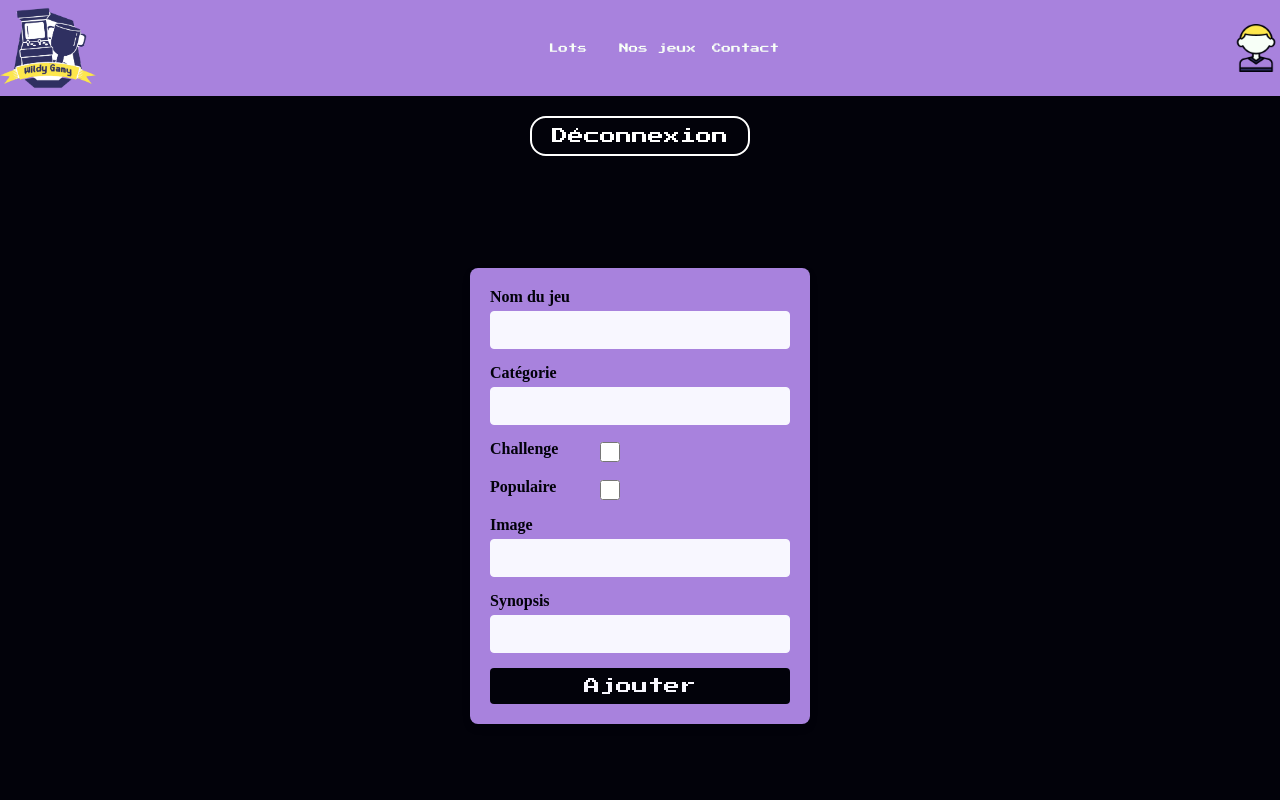
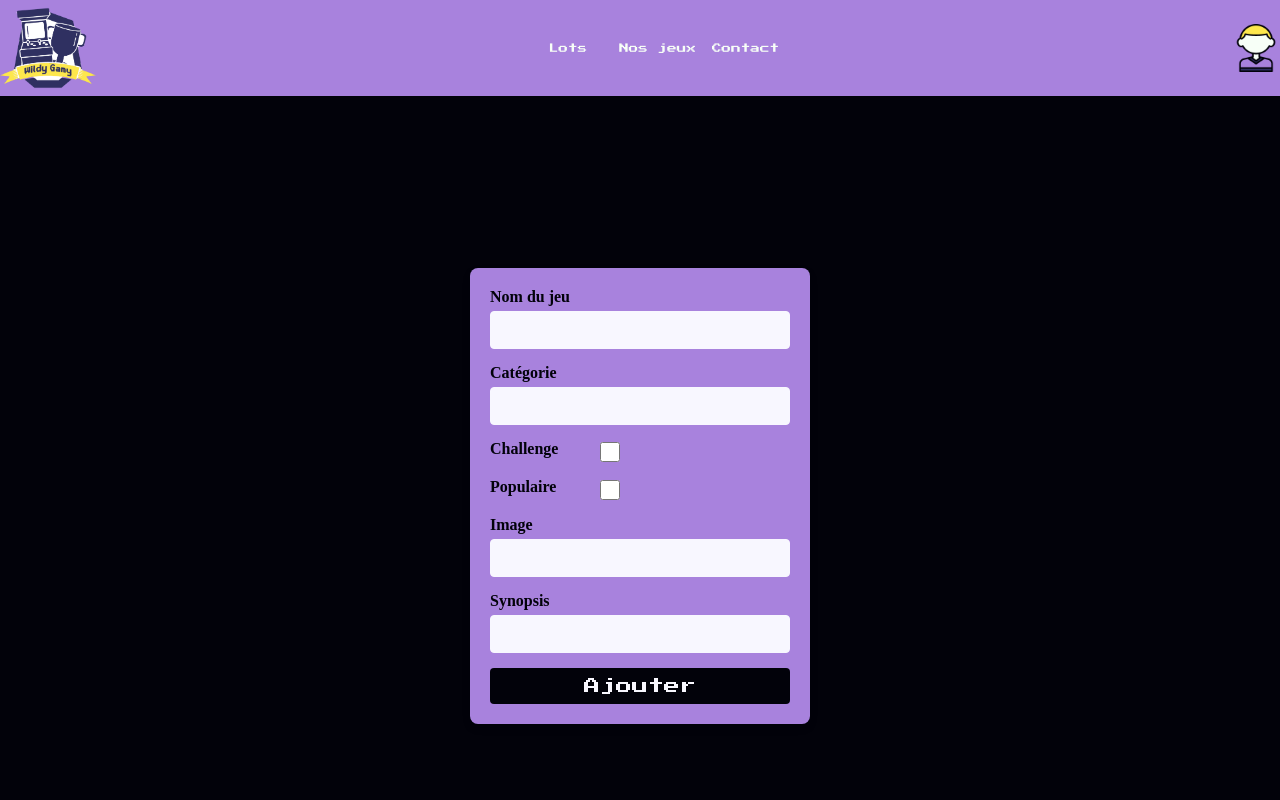
Before and after one commit to WildCodeSchool-2024-02/JS-lyon-0224-P3-wildygamy, a React (Vite) app in the folder client/: page /admin/games/add in a window 1280 px wide. Shown: the top 800 px of the page. Built offline with nearby package versions, Linux system fonts and the light colour scheme; no server answers.

Commit message:
finished

```diff
--- a/client/src/pages/FormAdminGames/FormAdminGames.jsx
+++ b/client/src/pages/FormAdminGames/FormAdminGames.jsx
@@ -67,23 +67,8 @@ function FormAdminGames() {
       console.error(err);
     }
   };
-
-  const handleLogout = () => {
-    localStorage.removeItem("authToken");
-    sessionStorage.removeItem("authToken");
-    document.cookie = "authToken=;expires=Thu, 01 Jan 1970 00:00:00 GMT;path=/";
-    navigate("/login");
-  };
-
   return (
     <div className={styles["form-container"]}>
-      <button
-        type="button"
-        className={styles.logoutButton}
-        onClick={handleLogout}
-      >
-        Déconnexion
-      </button>
       <form className={styles.formAdmin}>
         <label htmlFor="name">Nom du jeu</label>
         <input
--- a/client/src/pages/FormAdminGames/FormAdminGames.module.css
+++ b/client/src/pages/FormAdminGames/FormAdminGames.module.css
@@ -59,24 +59,3 @@
   cursor: pointer;
   transition: background-color 0.3s ease;
 }
-
-.logoutButton {
-  position: absolute;
-  top: 20px;
-  left: 50%;
-  transform: translateX(-50%);
-  background-color: transparent;
-  border: 2px solid white;
-  color: white;
-  padding: 10px 20px;
-  font-size: 16px;
-  cursor: pointer;
-  transition:
-    background-color 0.3s,
-    color 0.3s;
-}
-
-.logoutButton:hover {
-  background-color: white;
-  color: black;
-}
```
